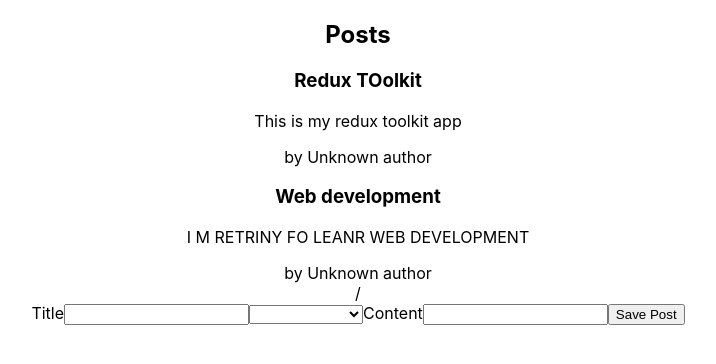
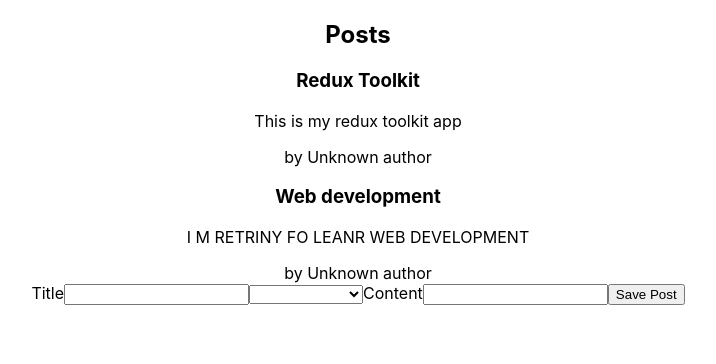
Before and after one commit to alimirhashimli1/redux-config, a React (Create React App) app: page / in a window 1280 px wide. Shown: the top 364 px of the page, without its empty margins (282-998 px from the left). Built offline with nearby package versions, Linux system fonts and the light colour scheme.

Commit message:
added the userId with reducer

```diff
--- a/package.json
+++ b/package.json
@@ -12,6 +12,7 @@
     "react-dom": "^18.2.0",
     "react-redux": "^8.1.3",
     "react-scripts": "5.0.1",
+    "redux-thunk": "^3.1.0",
     "web-vitals": "^2.1.4"
   },
   "scripts": {
--- a/src/features/posts/AddPostFormPractice.js
+++ b/src/features/posts/AddPostFormPractice.js
@@ -13,8 +13,14 @@
 
   const onSavePostClick = () => {
     if (title && content) {
-      dispatch(postAdded(title, content, userId));
-      dispatch(setUserId(userId));
+      dispatch(
+        postAdded({
+          id: nanoid(),
+          title,
+          content,
+          userId,
+        })
+      );
       setTitle("");
       setContent("");
     }
--- a/src/features/posts/PostsListPractice.js
+++ b/src/features/posts/PostsListPractice.js
@@ -1,27 +1,30 @@
+// PostsListPractice.js
+
 import React from "react";
 import { useSelector } from "react-redux";
 import { selectAllPosts } from "./postsSlicePractice";
-import { selectAllUsers } from "../users/usersSlice";
-import { selectUserId } from "./postsSlicePractice";
+import { selectAllUsers } from "../users/usersSlicePractice";
 
 const PostsListPractice = () => {
   const posts = useSelector(selectAllPosts);
   const users = useSelector(selectAllUsers);
-  const userId = useSelector(selectUserId);
-  const author = users.find((user) => user.id === userId);
 
-  const renderedPosts = posts.map((post) => (
-    <article key={post.id}>
-      <h3>{post.title}</h3>
-      <p>{post.content}</p>
-      <span>by {author ? author.name : "Unknown author"}</span>
-    </article>
-  ));
+  const renderedPosts = posts.map((post) => {
+    const author = users.find((user) => user.id === post.userId);
+
+    return (
+      <article key={post.id}>
+        <h3>{post.title}</h3>
+        <p>{post.content}</p>
+        <span>by {author ? author.name : "Unknown author"}</span>
+      </article>
+    );
+  });
 
   return (
     <div>
       <h2>Posts</h2>
-      {renderedPosts}/
+      {renderedPosts}
     </div>
   );
 };
--- a/src/features/posts/postsSlicePractice.js
+++ b/src/features/posts/postsSlicePractice.js
@@ -1,8 +1,10 @@
+// postsSlicePractice.js
+
 import { createSlice, nanoid } from "@reduxjs/toolkit";
 
 const initialState = {
   posts: [
-    { id: 1, title: "Redux TOolkit", content: "This is my redux toolkit app" },
+    { id: 1, title: "Redux Toolkit", content: "This is my redux toolkit app" },
     {
       id: 2,
       title: "Web development",
@@ -16,28 +18,20 @@
   name: "posts",
   initialState,
   reducers: {
-    postAdded: {
-      reducer(state, action) {
-        state.push(action.payload);
-      },
-      prepare(title, content, userId) {
-        return {
-          payload: {
-            id: nanoid(),
-            title,
-            content,
-            userId,
-          },
-        };
-      },
+    postAdded: (state, action) => {
+      const { id, title, content, userId } = action.payload;
+      state.posts.push({ id, title, content, userId });
     },
     setUserId: (state, action) => {
       state.userId = action.payload;
     },
   },
 });
+
+// Export action creators explicitly
+export const { postAdded, setUserId } = postsSlice.actions;
+
 export const selectAllPosts = (state) => state.posts.posts;
 export const selectUserId = (state) => state.posts.userId;
 
-export const { postAdded, setUserId } = postsSlice.actions;
 export default postsSlice.reducer;
```
Also changed, not shown: 1 other file (tests, documents, lock files or other folders).
